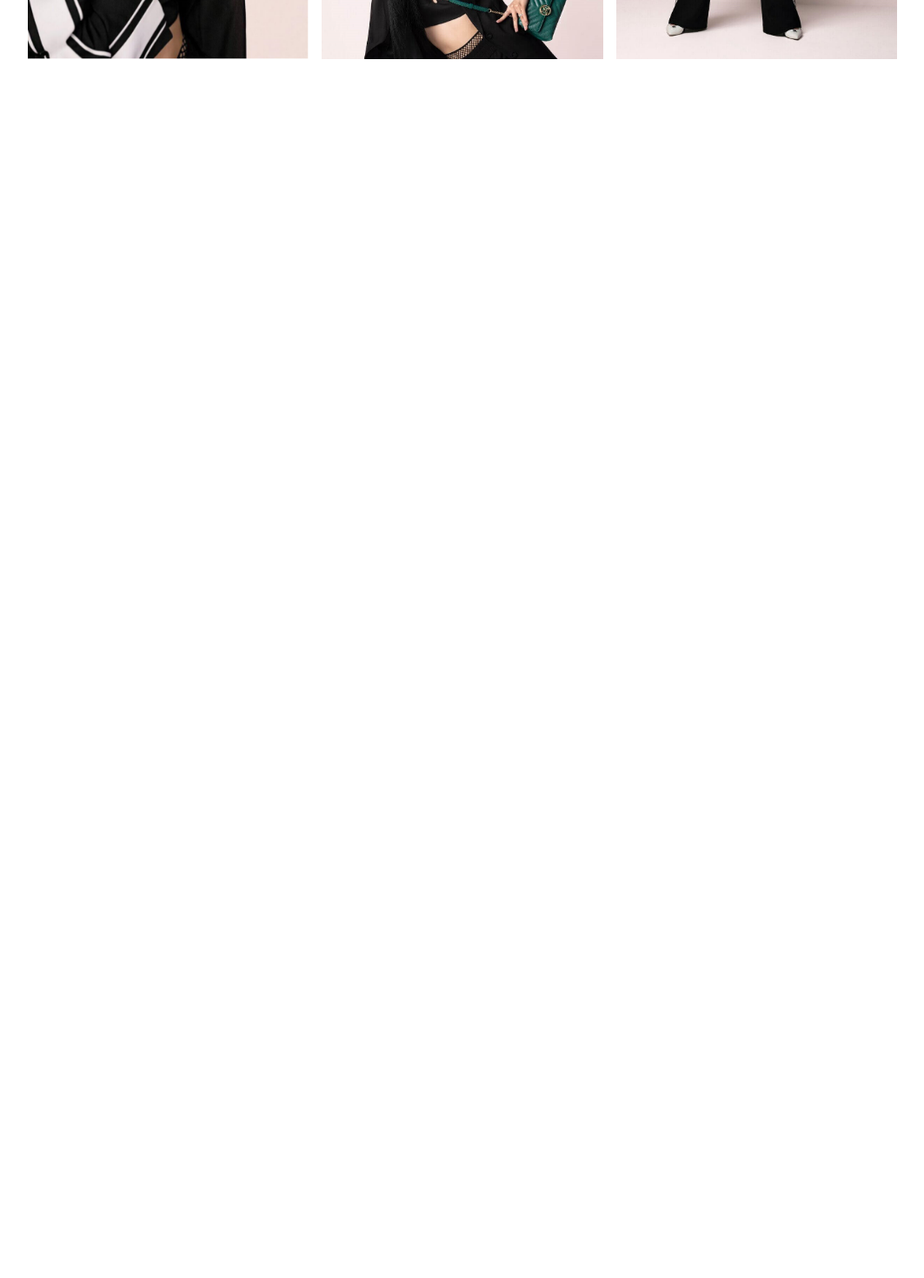
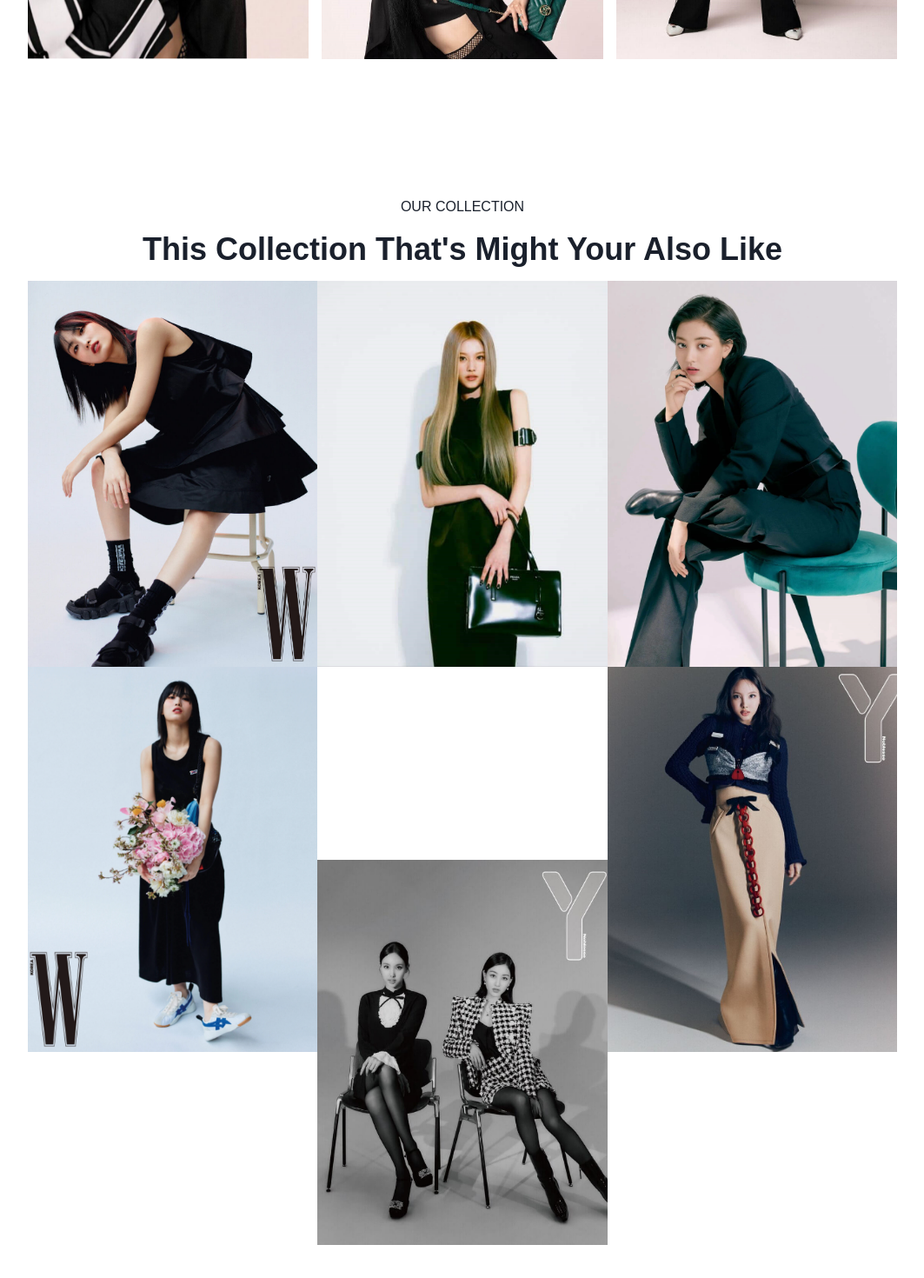
Before and after one commit to DrHeinz11/FashionWeek, a React (Vite) app: page / in a window 1280 px wide. Shown: the part 2399-3869 px from the top of the page at 87% size, without its empty margins (108-1171 px from the left). Before the commit the page ends 2517 px from the top, so only its background shows below. Built offline with nearby package versions, Linux system fonts and the light colour scheme.

Commit message:
V1.4(grid)

```diff
--- a/src/App.jsx
+++ b/src/App.jsx
@@ -1,6 +1,7 @@
 import Header from "./container/header/Header";
 import Sale from "./container/section/sale/Sale";
-import Newcollection from "./container/section/newcollection/newcollection";
+import Newcollection from "./container/section/newcollection/Newcollection";
+import Shop from "./container/section/shop/Shop";
 import { Stack } from "@chakra-ui/react";
 function App() {
   return (
@@ -8,6 +9,7 @@ function App() {
       <Header />
       <Sale />
       <Newcollection />
+      <Shop />
     </Stack>
   );
 }
--- a/src/container/section/newcollection/newcollection.jsx
+++ b/src/container/section/newcollection/newcollection.jsx
@@ -51,8 +51,8 @@ function newcollection() {
           <Image src={Img2} />
         </GridItem>
 
-        <GridItem area={"Img3"}>
-          <Image src={Img3} />
+        <GridItem area={"Img3"} height="100%">
+          <Image src={Img3} height="100%" objectFit="cover" />
         </GridItem>
       </Grid>
     </Box>
--- /dev/null
+++ b/src/container/section/shop/Galery.jsx
@@ -0,0 +1,60 @@
+import { Grid, GridItem, Image } from "@chakra-ui/react";
+import Img1 from "./newcollection-1.png";
+import Img2 from "./newcollection-1-1.png";
+import Img3 from "./newcollection-1-3.png";
+import Img4 from "./newcollection-2-1.png";
+import Img5 from "./newcollection-2-2.png";
+import Img6 from "./newcollection-2-3.png";
+import React from "react";
+
+export default function Galery() {
+  return (
+    <Grid
+      gridTemplateAreas={{
+        lg: `"Img2 Img1 Img3"
+"Img2 Img1 Img3"
+"Img6 Card Img4"
+"Img6 Img5 Img4"
+". Img5 ."`,
+        base: ` "Img1 Img6"
+"Img1 Img3"
+"Img4 Img3"
+"Img5 Img2"
+"Img5 Img2"`,
+      }}
+      gridTemplateRows={{
+        lg: "repeat(2,.5fr) repeat(3, 0.5fr)",
+        base: "repeat(2, .5fr 0.5fr) .5fr",
+      }}
+    >
+      <GridItem gridArea="Img1">
+        <Image src={Img1} h="100%" objectFit="cover" />
+      </GridItem>
+
+      <GridItem gridArea="Img2">
+        {" "}
+        <Image src={Img2} h="100%" objectFit="cover" />
+      </GridItem>
+
+      <GridItem gridArea="Img3">
+        {" "}
+        <Image src={Img3} h="100%" objectFit="cover" />
+      </GridItem>
+
+      <GridItem gridArea="Img4">
+        {" "}
+        <Image src={Img4} h="100%" objectFit="cover" />
+      </GridItem>
+
+      <GridItem gridArea="Img5">
+        {" "}
+        <Image src={Img5} h="100%" objectFit="cover" />
+      </GridItem>
+
+      <GridItem gridArea="Img6">
+        {" "}
+        <Image src={Img6} h="100%" objectFit="cover" />
+      </GridItem>
+    </Grid>
+  );
+}
--- a/src/container/section/shop/Shop.jsx
+++ b/src/container/section/shop/Shop.jsx
@@ -1,8 +1,25 @@
-import {Grid, GridItem, Image,Text,Heading} from '@chakra-ui/react'
-
-
+import { Text, Heading, Stack, Box } from "@chakra-ui/react";
+import Galery from "./Galery";
 export default function Shop() {
   return (
-    <div>Shop</div>
-  )
+    <Box margin="50px auto">
+      <Stack
+        flexDirection="column"
+        gap={"15px"}
+        maxWidth="1000px"
+        margin="50px auto"
+      >
+        <Box display="flex" gap="15px" flexDirection="column">
+          <Text textAlign="center" fontWeight="300" textTransform="uppercase">
+            our collection
+          </Text>
+          <Heading textAlign="center" textTransform="capitalize">
+            this collection that's might your also like
+          </Heading>
+        </Box>
+
+        <Galery />
+      </Stack>{" "}
+    </Box>
+  );
 }
```
